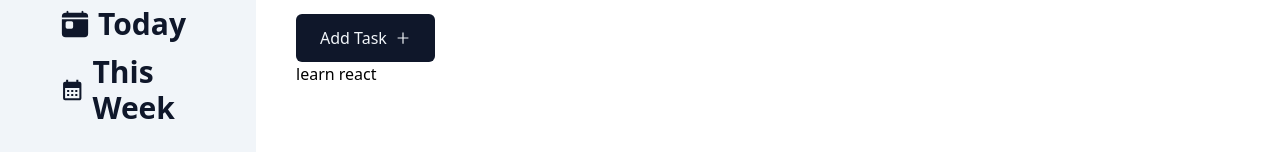
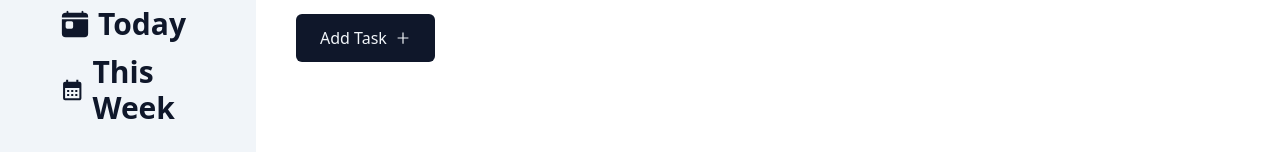
Before and after one commit to adnansyed101/reactTodoist, a React (Vite) app: page / in a window 1280 px wide. Shown: the part 170-322 px from the top of the page. Built offline with nearby package versions, Linux system fonts and the light colour scheme.

Commit message:
remove test object and add type to tasks state

```diff
--- a/src/App.tsx
+++ b/src/App.tsx
@@ -8,9 +8,7 @@ import { useState } from "react";
 import uniqid from "uniqid";
 
 const App = (): JSX.Element => {
-  const [tasks, setTasks] = useState<{}[]>([
-    { id: uniqid(), task: "learn react" },
-  ]);
+  const [tasks, setTasks] = useState<{ id: string; task: string }[]>([]);
 
   const [tabId, setTabId] = useState<string>("inbox");
 
```
